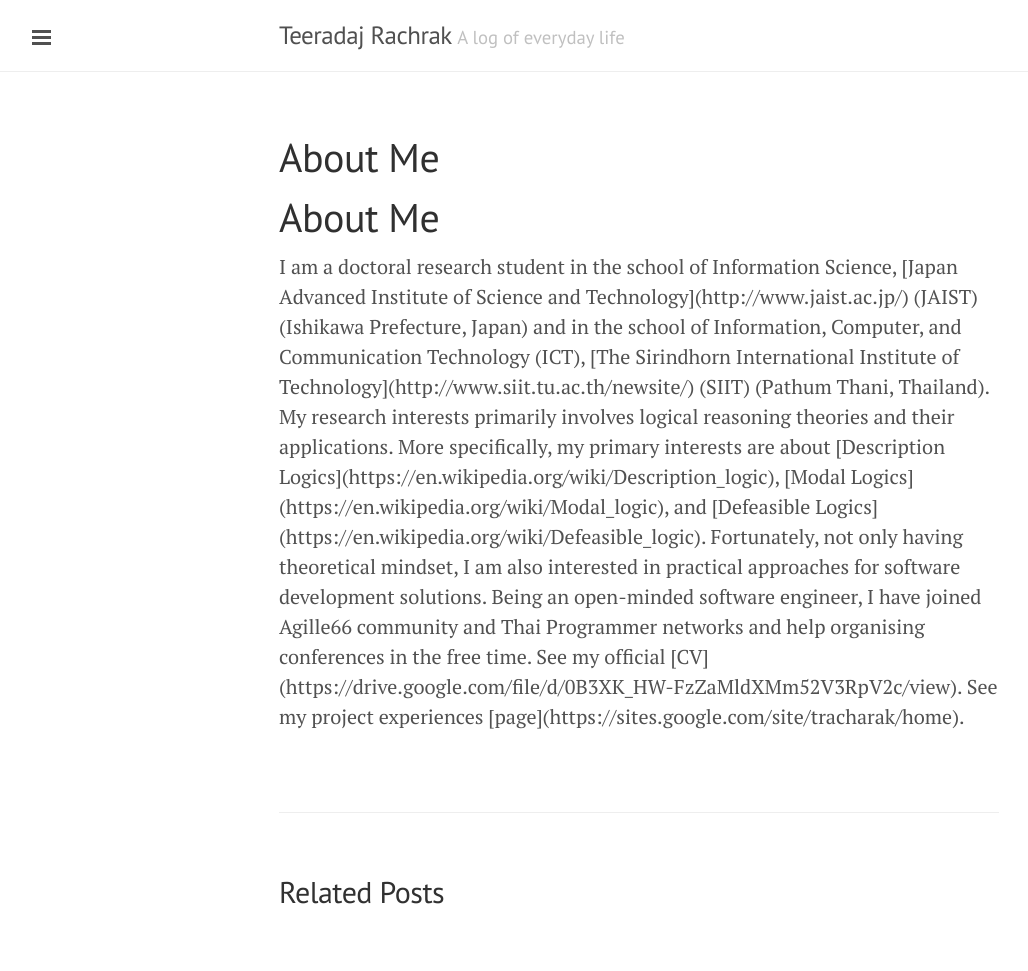
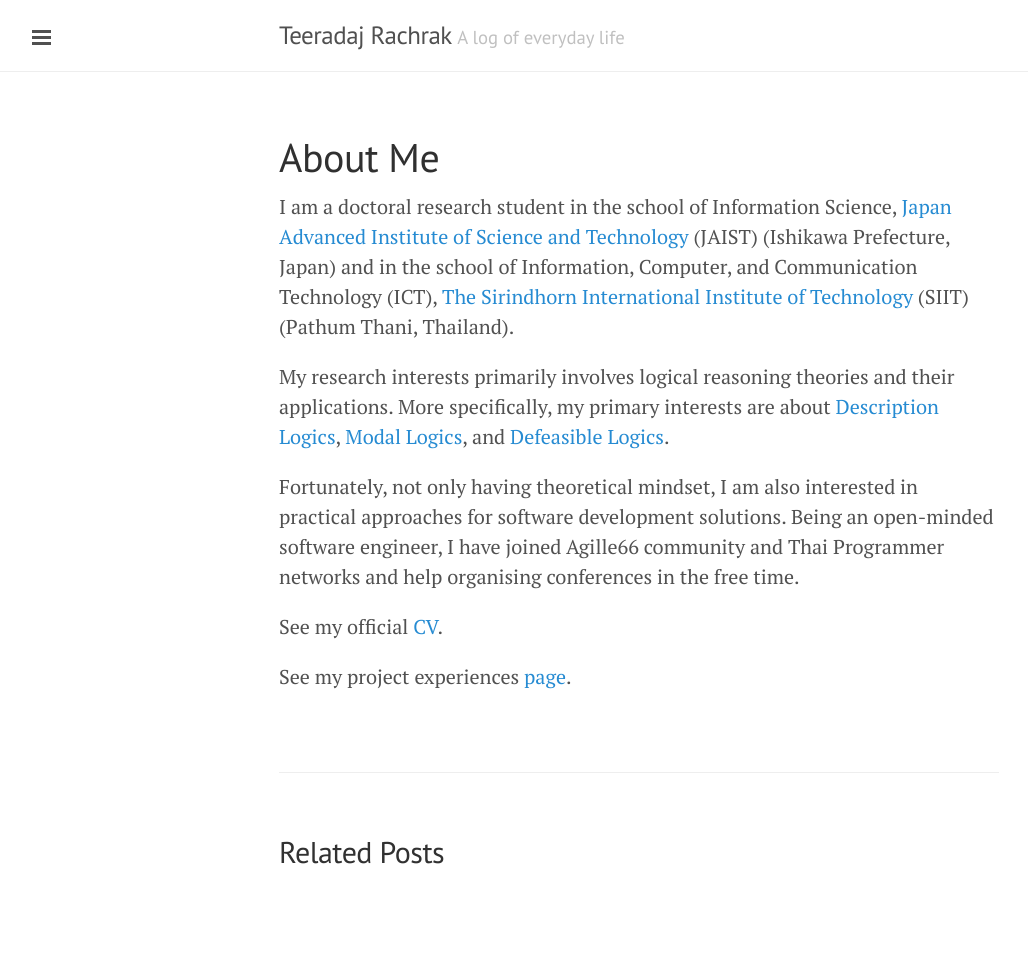
Before and after one commit to xlives/xlives.github.io, a Jekyll site: the page built from about-me.markdown, in a window 1280 px wide. Shown: the whole page, without its empty margins (1-1029 px from the left). Built offline with Jekyll 4.4.1, drawn with Linux system fonts in a browser that asks for light colours; after the commit the page ends 931 px from its top, so only the background shows below that.

Commit message:
Update about-me.markdown

```diff
--- a/about-me.markdown
+++ b/about-me.markdown
@@ -1,16 +1,9 @@
 ---
+published: true
 title: About Me
 layout: post
 ---
-
-
-  <div class="post">
-    <h1 class="post-title">
-      <a href="{{ post.url }}">
-        About Me
-      </a>
-    </h1>
-    I am a doctoral research student in the school of Information Science, [Japan Advanced Institute of Science and Technology](http://www.jaist.ac.jp/) (JAIST) (Ishikawa Prefecture, Japan) and in the school of Information, Computer, and Communication Technology  (ICT), [The Sirindhorn International Institute of Technology](http://www.siit.tu.ac.th/newsite/) (SIIT) (Pathum Thani, Thailand).
+I am a doctoral research student in the school of Information Science, [Japan Advanced Institute of Science and Technology](http://www.jaist.ac.jp/) (JAIST) (Ishikawa Prefecture, Japan) and in the school of Information, Computer, and Communication Technology  (ICT), [The Sirindhorn International Institute of Technology](http://www.siit.tu.ac.th/newsite/) (SIIT) (Pathum Thani, Thailand).
 
 My research interests primarily involves logical reasoning theories and their applications. More specifically, my primary interests are about [Description Logics](https://en.wikipedia.org/wiki/Description_logic), [Modal Logics](https://en.wikipedia.org/wiki/Modal_logic), and [Defeasible Logics](https://en.wikipedia.org/wiki/Defeasible_logic).
 
@@ -19,4 +12,3 @@ Fortunately, not only having theoretical mindset, I am also interested in practi
 See my official [CV](https://drive.google.com/file/d/0B3XK_HW-FzZaMldXMm52V3RpV2c/view).
 
 See my project experiences [page](https://sites.google.com/site/tracharak/home).
-  </div>
```
